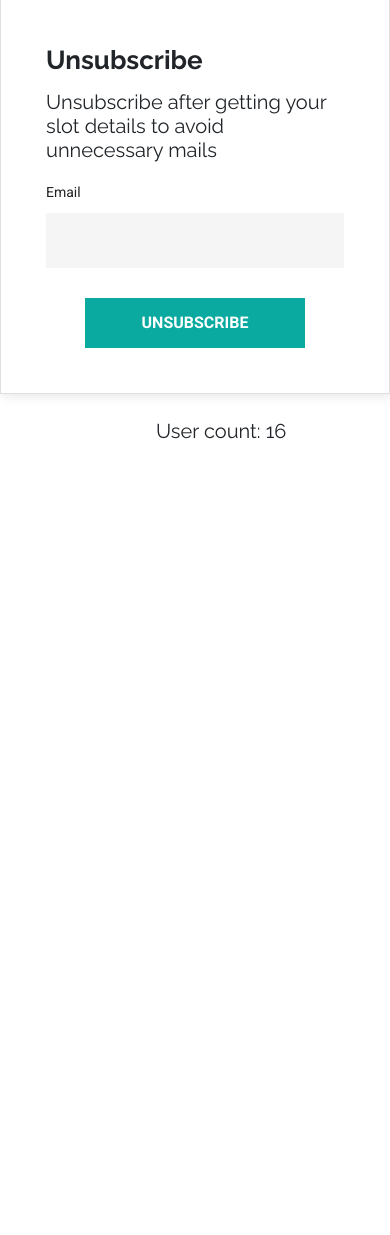
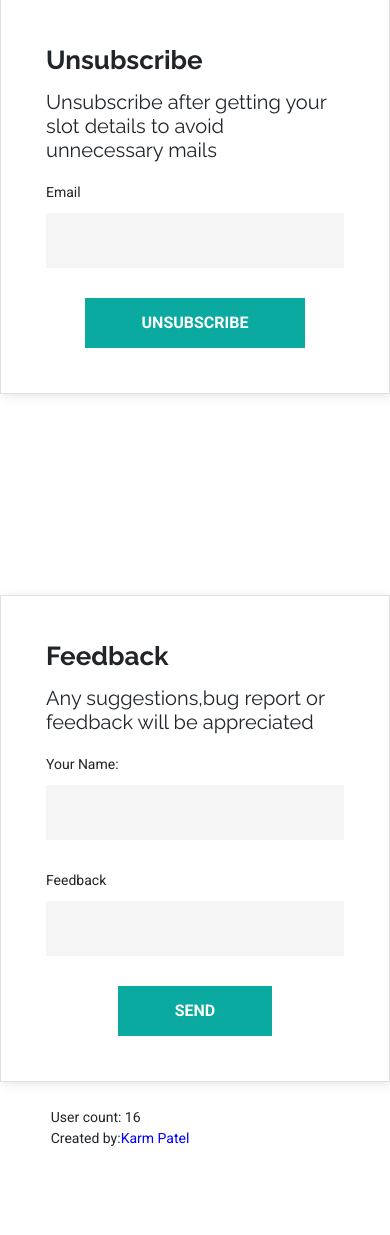
Before and after one commit to karmpatel216/vaccine-slot-notifier, a Flask app: page / in a window 390 px wide; the page is wider, and only the part inside the window is pictured. Shown: the part 1381-2616 px from the top of that part. Before the commit the page ends 1820 px from the top of that part, so only its background shows below. Run offline with Flask 2, Linux system fonts and the light colour scheme; data comes from the database, SQL or seed files in the repository; both versions use the stored data as it was after the commit; some libraries are stand-ins or nearby versions.

Commit message:
feedback added

```diff
--- a/app.py
+++ b/app.py
@@ -39,6 +39,15 @@ class data(db.Model):
 
     def __repr__(self):
         return f"Data('{self.email}','{self.min_age}','{self.by}')"
+
+class Feedback(db.Model):
+
+    id = db.Column(db.Integer, primary_key=True)
+    name = db.Column(db.String(50), unique=False, nullable=True)
+    feedback = db.Column(db.String(1000), unique=False, nullable=True)
+
+    def __repr__(self):
+        return f"Feedback('{self.name}')"
 
 @app.route("/",methods=["POST","GET"])
 def home():
@@ -162,6 +171,25 @@ def carbrand():
         #print(OutputArray)
     return jsonify(OutputArray)
 
+@app.route("/feedback",methods=["POST","GET"])
+def feedback():
+    if request.method == 'POST':
+        name = request.form["name"]
+        feedback = request.form["feedback"]
+        if feedback == "":
+            flash("enter feedback","danger")
+            return redirect(url_for("home"))
+        try:
+            feedback = Feedback(name=name,feedback=feedback)
+            db.session.add(feedback)
+            db.session.commit()
+            flash("Your response submitted","success")
+        except Exception as e:
+            print(e)
+            flash("something goes wrong, please try again", "danger")
+    return redirect(url_for("home"))
+
+
 
 if __name__ == "__main__":
     app.run(debug=True,port=5002)
--- a/templates/index.html
+++ b/templates/index.html
@@ -64,6 +64,8 @@
                                     <ul>
                                         <li><a href="#subscribe">Subscribe</a>
                                         <li class="mega-menu"><a href="#unsubscribe">Unsubscribe</a>
+                                        </li>
+                                        <li class="mega-menu"><a href="#feedback">Feedback</a>
                                         </li>
 
                                     </ul>
@@ -218,11 +220,9 @@
                     </div>
                 </div>
             </div>
+    </div>
         </section>
          <section class="donate-page-area pt-90 pb-80" id="unsubscribe">
-
-
-
                 <div class="row">
                     <div class="col-lg-9 col-md-12 ml-auto mr-auto">
                         <div class="donate-content">
@@ -254,8 +254,54 @@
                     </div>
                 </div>
             </div>
-               <div style="padding-left :40%;">
-            <h5>User count: {{ user_count }}</h5>
+
+        </section>
+
+         <section class="donate-page-area pt-90 pb-80" id="feedback">
+                <div class="row">
+                    <div class="col-lg-9 col-md-12 ml-auto mr-auto">
+                        <div class="donate-content">
+                            <div class="donate-form-container">
+                                <div class="donate-form-title">
+                                    <h3>Feedback</h3>
+                                    <h5>Any suggestions,bug report or feedback will be appreciated</h5>
+                                </div>
+                                <div class="donation-form quick-donation-section donate-page">
+                                    <form action="/feedback" class="form" method="POST">
+                                         <div class="tg-donetship">
+                                            <div class="row">
+                                                <div class="col-lg-12">
+                                                    <div class="single-input mb-30" style="width: 1000px">
+                                                        <label >Your Name:</label>
+                                                        <input type="text" name="name">
+                                                    </div>
+                                                </div>
+                                            </div>
+                                        </div>
+
+                                        <div class="tg-donetship">
+                                            <div class="row">
+                                                <div class="col-lg-12">
+                                                    <div class="single-input mb-30" style="width: 1000px">
+                                                        <label >Feedback</label>
+                                                        <input type="text" name="feedback">
+                                                    </div>
+                                                </div>
+                                            </div>
+                                        </div>
+                                        <div class="donate-btn text-center">
+                                            <button type="submit">Send</button>
+                                        </div>
+                                    </form>
+                                </div>
+                            </div>
+                        </div>
+                    </div>
+                </div>
+            </div>
+               <div >
+            <h7 style="padding-left :13%;" >User count: {{ user_count }}</h7><br>
+                   <h7 style="padding-left :13%;">Created by:<a href="https://www.linkedin.com/in/karm-patel-865825196" style="color:blue;">Karm Patel</a></h7>
         </div>
         </section>
 
```
Also changed, not shown: vaccine.db.
